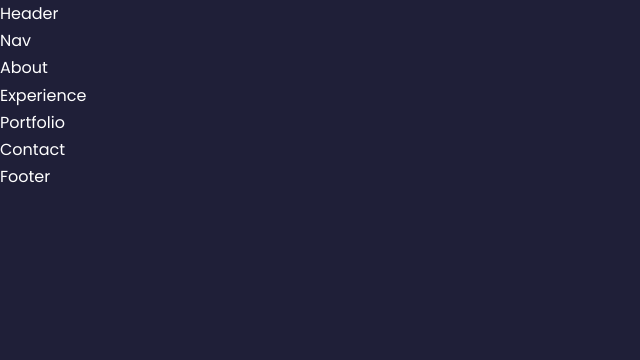
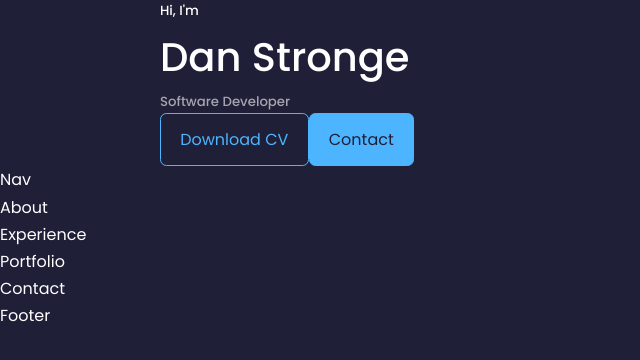
Before and after one commit to dnlstronge/portfolio, a React (Create React App) app: page / in a window 1280 px wide. Shown: the top 360 px of the page, without its empty margins (0-640 px from the left). Built offline with nearby package versions, Linux system fonts and the light colour scheme.

Commit message:
added buttons and downloadable cv (placeholder)

```diff
--- /dev/null
+++ b/src/components/header/CTA.jsx
@@ -0,0 +1,13 @@
+import React from 'react'
+import CV from '../../assets/cv.pdf'
+
+const CTA = () => {
+  return (
+    <div className='cta'>
+        <a href={CV} download className='btn'>Download CV</a>
+        <a href="#contact" className='btn btn-primary'>Contact</a>
+    </div>
+  )
+}
+
+export default CTA
--- a/src/components/header/Header.jsx
+++ b/src/components/header/Header.jsx
@@ -1,9 +1,18 @@
 import './header.css'
-
+import CTA from './CTA'
 import React from 'react'
 
 export default function Header() {
   return (
-    <div>Header</div>
+    <header>
+      <div className="container header_container">
+        <h5>Hi, I'm</h5>
+        <h1>Dan Stronge</h1>
+        <h5 className="text-light">Software Developer</h5>
+        <CTA />
+
+        <div className='me'></div>
+      </div>
+    </header>
   )
 }
```
